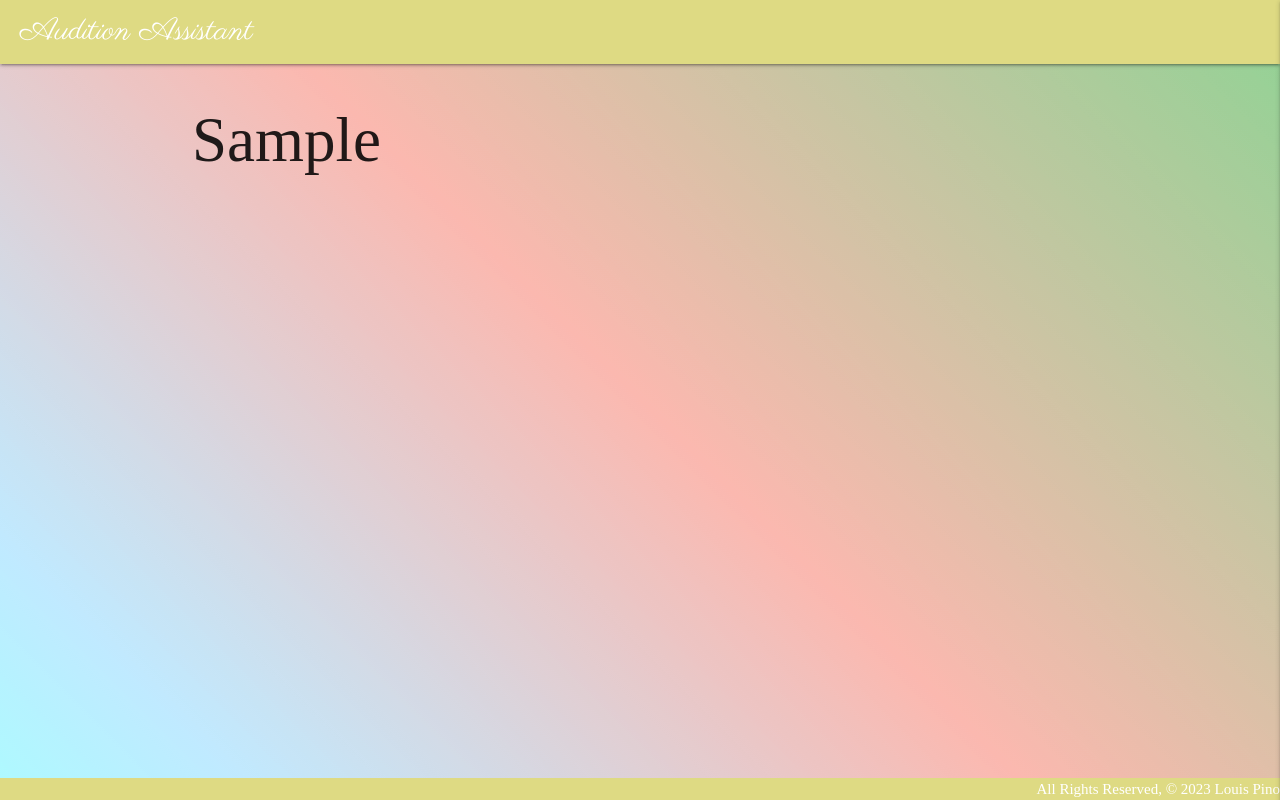
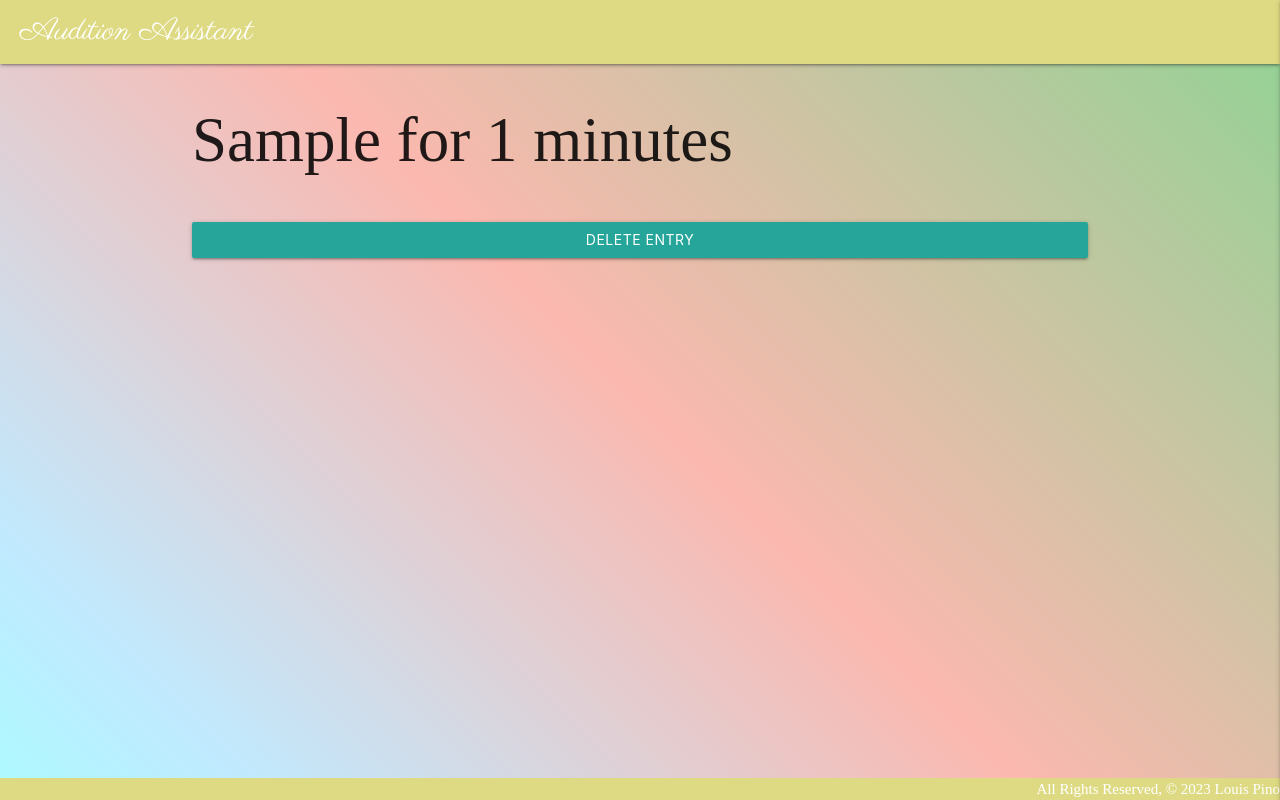
Before and after one commit to LouisPino/audition-assistant, a Django app: page /journal/1 in a window 1280 px wide. Run offline with Django 5.2, Linux system fonts and the light colour scheme; tables that the repository leaves empty hold one stand-in row (values such as "Sample post"); some web fonts are replaced.

Commit message:
Journal CRD

```diff
--- a/main_app/templates/journal/detail.html
+++ b/main_app/templates/journal/detail.html
@@ -1,9 +1,16 @@
 {%extends 'base.html'%}
 {%block content%}
 {%for task in tasks%}
-
+{%if task.time%}
+<h1>{{task.task}} for {{task.time}} minutes</h1>
+{%else%}
 <h1>{{task.task}}</h1>
+{%endif%}
 {%empty%}
 <h1>No entries yet!</h1>
 {%endfor%}
+
+<a class="center" href='{%url "entry_delete" entry.id%}'>
+    <button class="btn delete-btn">delete entry</button>
+</a>
 {%endblock%}
--- a/main_app/templates/journal/index.html
+++ b/main_app/templates/journal/index.html
@@ -2,7 +2,7 @@
 {%block content%}
 {%for entry in entries%}
 <a href={%url 'entry_detail' entry.id%}>
-<h1>{{entry.journaltask_set.all}}</h1>
+<h1>{{entry.date}}</h1>
 </a>
 {%empty%}
 <h1>No entries yet!</h1>
--- a/main_app/urls.py
+++ b/main_app/urls.py
@@ -33,6 +33,7 @@ urlpatterns = [
     path('journal/', views.journal_index, name="journal_index"),
     path('journal/create', views.entry_create, name="entry_create"),
     path('journal/<int:ent_id>', views.entry_detail, name="entry_detail"),
+    path('journal/delete/<int:pk>', views.EntryDelete.as_view(), name="entry_delete"),
 
     path('accounts/signup/', views.signup, name='signup'),
 ]
--- a/main_app/views.py
+++ b/main_app/views.py
@@ -309,3 +309,7 @@ def entry_create(request):
       return redirect('journal_index')
 
   return render(request, 'journal/create.html', {'form': jform})
+
+class EntryDelete(DeleteView):
+  model= JournalEntry
+  success_url = '/journal'
```
Also changed, not shown: main_app/templates/main_app/journalentry_confirm_delete.html (added, +15 -0 lines).
